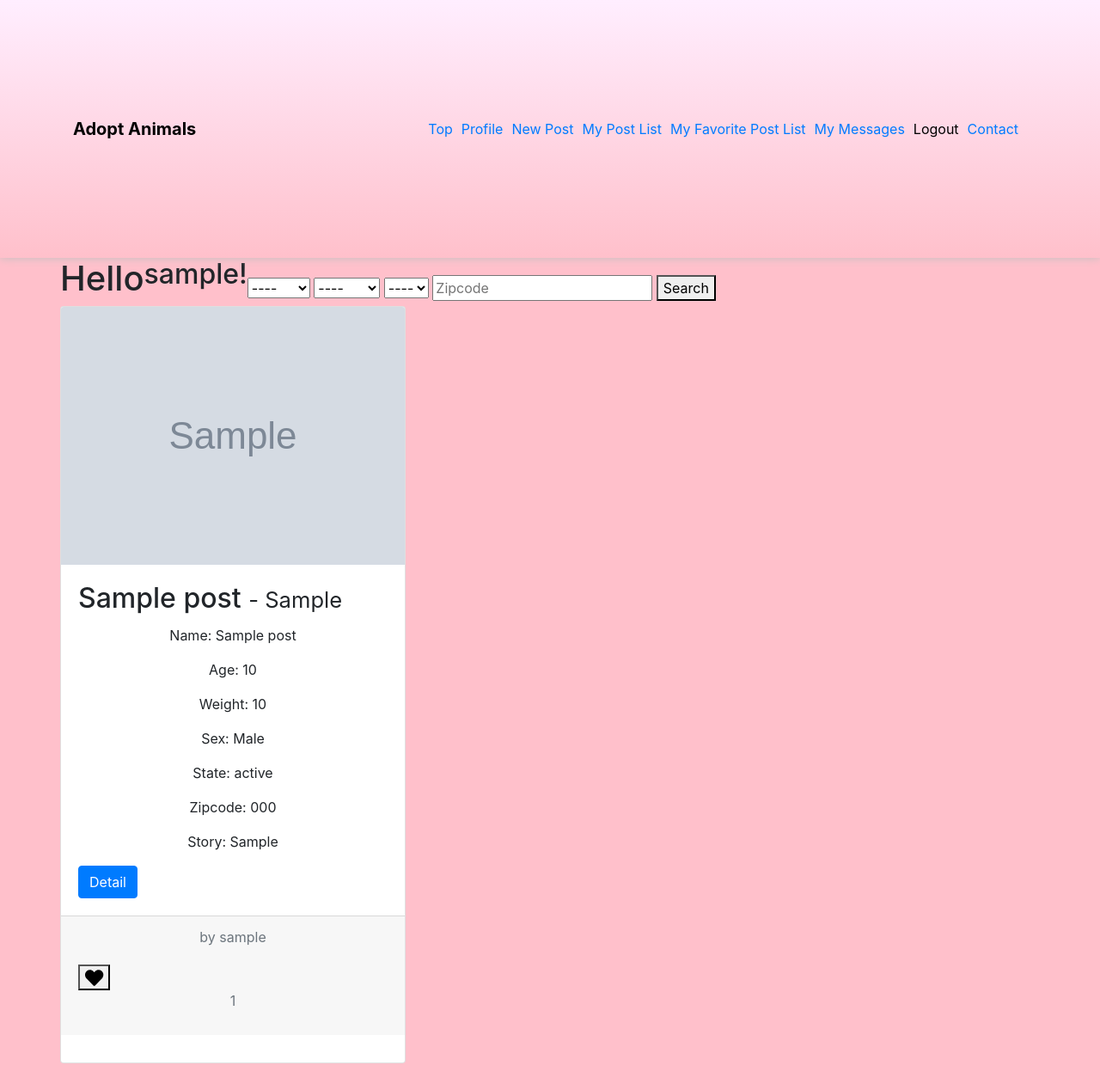
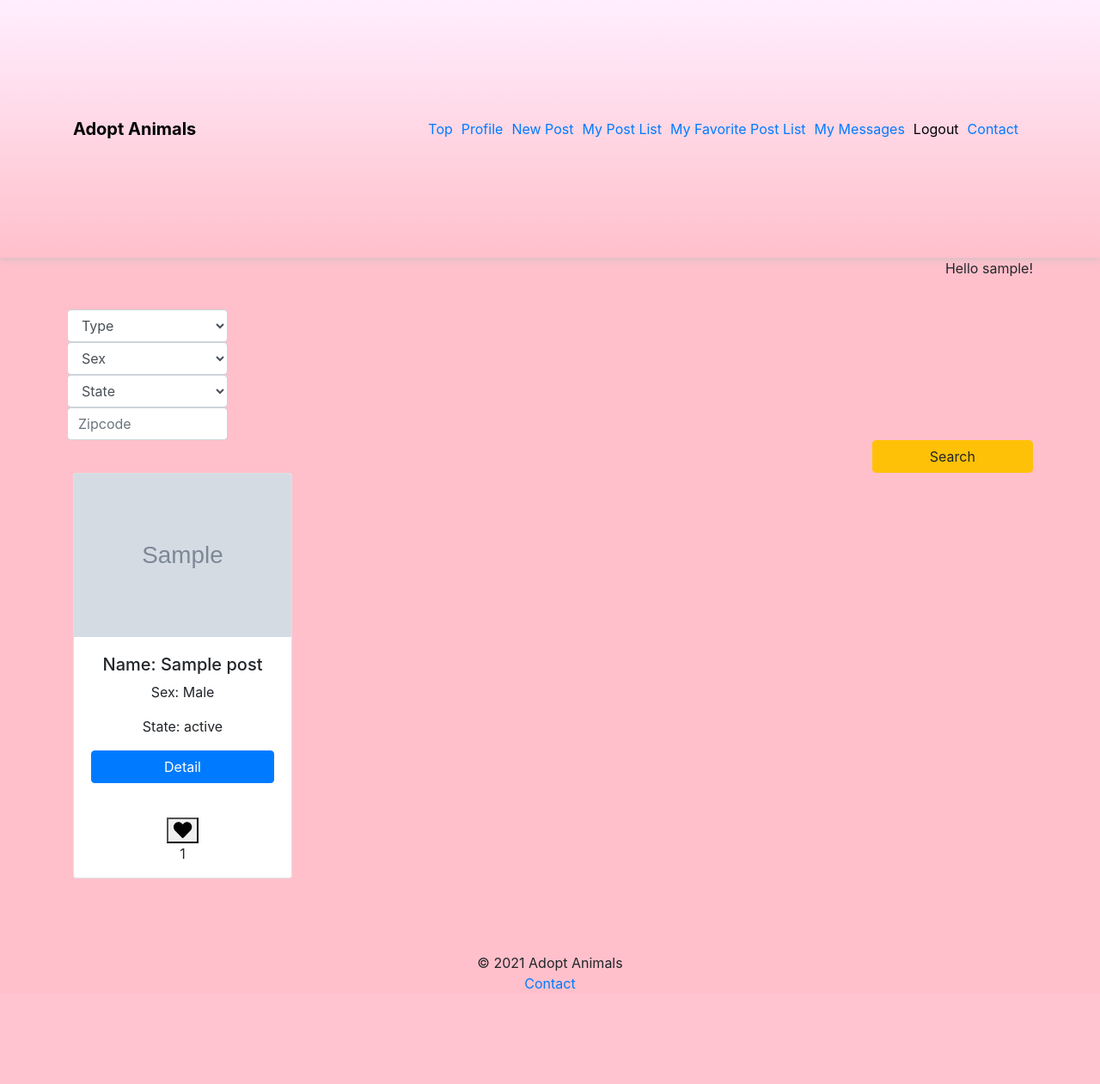
Before and after one commit to toma1031/adoptanimals, a Django app: page / in a window 1280 px wide. Shown: the whole page at 86% size. After the commit the page ends 1151 px from the top, so only its background shows below. Run offline with Django 3.2, Linux system fonts and the light colour scheme; a user stored in the database is signed in; tables that the repository leaves empty hold one stand-in row (values such as "Sample post"); grey boxes marked "Sample" are stand-in pictures; some libraries are stand-ins or nearby versions.

Commit message:
design index page

```diff
--- a/accounts/templates/accounts/signup.html
+++ b/accounts/templates/accounts/signup.html
@@ -19,5 +19,5 @@
   <ul>
     <li><a href="{% url 'social:begin' 'google-oauth2' %}">Google Signup</a></li>
   </ul>
-  <a href="{% url 'index' %}">Home</a>
+  <a href="/" class="btn btn-warning">Home</a>
 {% endblock %}
--- a/adopt_animals/templates/adopt_animals/pets/like.html
+++ b/adopt_animals/templates/adopt_animals/pets/like.html
@@ -1,4 +1,4 @@
-<form action="{% url 'adopt_animals:like' %}" method="POST">
+<form action="{% url 'adopt_animals:like' %}" method="POST" class="like_button">
   {% csrf_token %}
   {% if post.id in liked_list %}
   <!-- ログインしていない場合にハートマークを押したとき、いいねできないようにする -->
--- a/animal_project/settings_mysql.py
+++ b/animal_project/settings_mysql.py
@@ -56,6 +56,8 @@ INSTALLED_APPS = [
     'cloudinary',
     # 投稿に紐付けされている写真を削除
     'django_cleanup.apps.CleanupConfig',
+    # |add_class:"form-control"を使用できるようにする
+    'widget_tweaks',
 ]
 
 MIDDLEWARE = [
--- /dev/null
+++ b/templates/_footer.html
@@ -0,0 +1,4 @@
+<footer>
+    <p class="m-0 footer">© 2021 Adopt Animals</p>
+    <a class="contact_form " href="{% url 'adopt_animals:contact_form' %}">Contact</a>
+</footer>
--- a/templates/base.html
+++ b/templates/base.html
@@ -24,6 +24,10 @@
       {% endblock %}
     </div>
   </div>
+  <div>
+    {% include "_footer.html" %}
+  </div>
+
   <!-- <script src="https://code.jquery.com/jquery-3.3.1.slim.min.js"></script> -->
   <script src="https://stackpath.bootstrapcdn.com/bootstrap/4.3.1/js/bootstrap.min.js"></script>
   <script defer src="https://use.fontawesome.com/releases/v5.7.2/js/all.js"></script>
--- a/templates/index.html
+++ b/templates/index.html
@@ -5,39 +5,42 @@
 {% endblock %}
 {% block main %}
 {% if user.is_authenticated %}
-<h1>Hello</h1>
-<h2 class="">{{ user.get_username }}!</h2>
+<p class="hello w-100 text-right ml-2 mr-2">Hello {{ user.get_username }}!</p>
 {% endif %}
 <!-- 検索機能 -->
+<div class="form w-100 text-right ml-2 mr-2">
   <form action="" method="get">
-  <select name="query_category" value="{{ request.GET.query_category }}">
-    <option value="">----</option>
+    <select class="form-control col-md-2" name="query_category" value="{{ request.GET.query_category }}">
+      <option value="" style="display: none;">Type</option>
       <option value="Dog">Dog</option>
       <option value="Cat">Cat</option>
       <option value="Others">Others</option>
     </select>
-  <select name="query_sex" value="{{ request.GET.query_sex }}">
-    <option value="">----</option>
+    <select class="form-control col-md-2" name="query_sex" value="{{ request.GET.query_sex }}">
+      <option value="" style="display: none;">Sex</option>
       <option value="1">Male</option>
       <option value="2">Female</option>
     </select>
-  <select name="query_state" value="{{ request.GET.query_state }}">
-    <option value="">----</option>
+    <select class="form-control col-md-2" name="query_state" value="{{ request.GET.query_state }}">
+      <option value=""style="display: none;">State</option>
       <option value="NJ">NJ</option>
       <option value="NY">NY</option>
     </select>
-  <input name="query_zipcode" value="{{ request.GET.query_zipcode }}" type="text" placeholder="Zipcode">
-  <button type="submit">Search</button>
+    <input class="form-control col-md-2" name="query_zipcode" value="{{ request.GET.query_zipcode }}" type="text" placeholder="Zipcode">
+    <button class="btn btn-warning form-control col-md-2" type="submit">Search</button>
   </form>
+</div>
 <!-- 検索機能ここまで -->
+<!-- 投稿 -->
 {% for post in post_list %}
+<div class="col-md-3">
   <div class="card mb-4">
     <img src="{{ post.photo.url }}" alt="" class="card-img-top index-img" width="300">
     <div class="card-body">
-        <h2 class="card-title">{{ post.title }} <span class="small"> - {{ post.category }}</span></h2>
-        <p class="card-text">Name: {{ post.name }}</p>
-        <p class="card-text">Age: {{ post.age }}</p>
-        <p class="card-text">Weight: {{ post.weight }}</p>
+      <!-- <h2 class="card-title">{{ post.title }} <span class="small"> - {{ post.category }}</span></h2> -->
+      <h5 class="card-text w-100 text-center">Name: {{ post.name }}</h5>
+      <!-- <p class="card-text">Age: {{ post.age }}</p>
+      <p class="card-text">Weight: {{ post.weight }}</p> -->
       <p class="card-text">Sex:
         {% if post.sex == 1 %}
         Male
@@ -46,19 +49,20 @@
         {% endif %}
       </p>
       <p class="card-text">State: {{ post.user.state }}</p>
-        <p class="card-text">Zipcode: {{ post.user.zipcode }}</p>
-        <p class="card-text">Story: {{ post.story|truncatechars:100 }}</p>
-        <a class="btn btn-primary" href="{% url 'adopt_animals:post_detail' post.id %}" >Detail</a>
+      <!-- <p class="card-text">Zipcode: {{ post.user.zipcode }}</p>
+      <p class="card-text">Story: {{ post.story|truncatechars:100 }}</p> -->
+      <a class="btn btn-primary w-100 text-center" href="{% url 'adopt_animals:post_detail' post.id %}" >Detail</a>
     </div>
-      <div class="card-footer text-muted">
-       <p>by {{ post.user}}</p>
     <!-- いいねボタン -->
-        <div class="like-outer">
+    <div class="like-outer w-100 text-center">
       {% include 'adopt_animals/pets/like.html' %}
     </div>
     <!-- いいねボタンここまで -->
   </div>
+</div>
 {% endfor %}
+
+
 <div class="form w-100 p-3">
   {% include "adopt_animals/pets/pagination.html" %}
 </div>
```
Also changed, not shown: accounts/templates/accounts/user_change.html (+16 -9 lines), adopt_animals/static/css/main.css (+53 -6 lines), 1 other file. Lines whose indentation alone changed are shown as unchanged.
